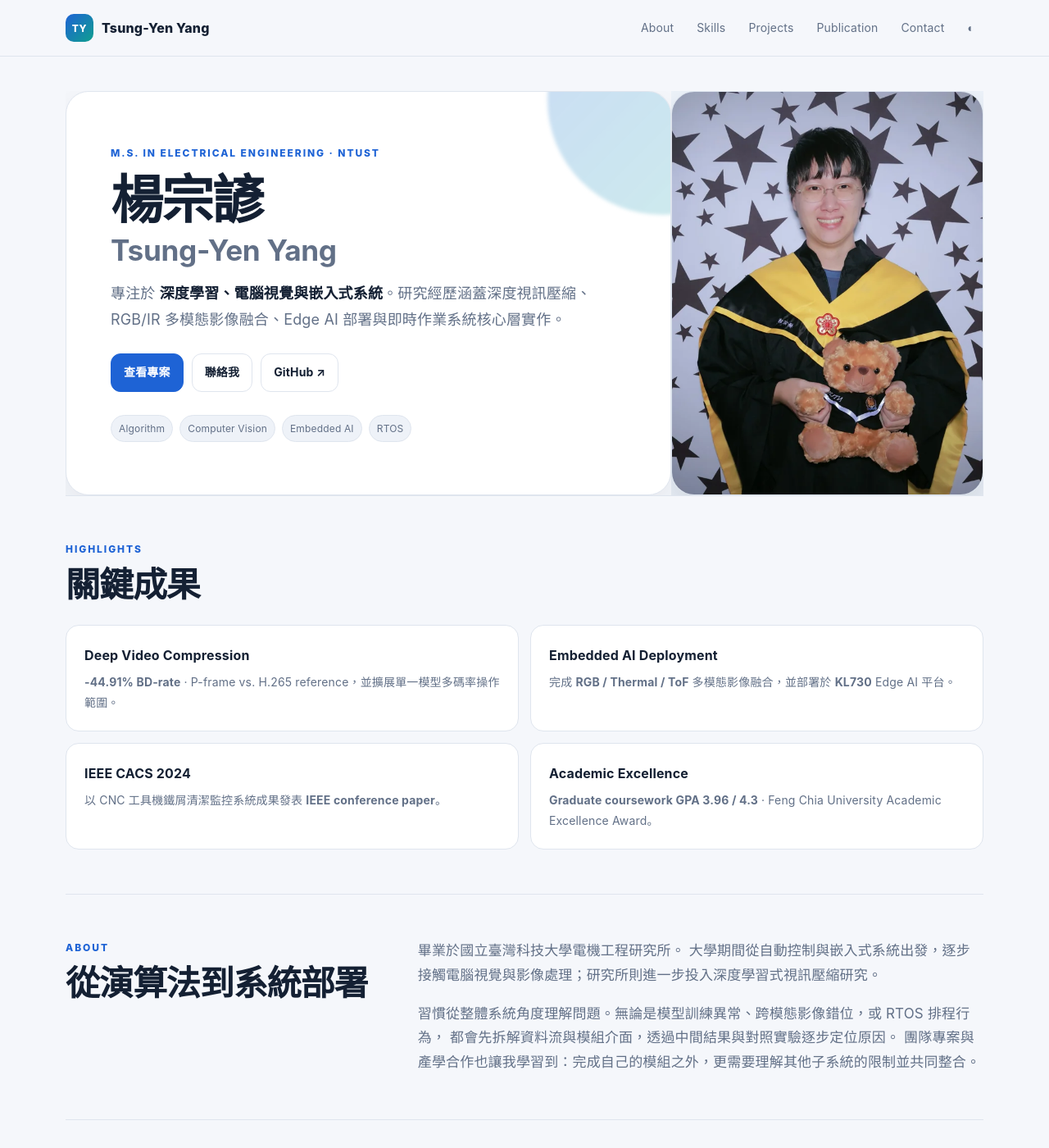
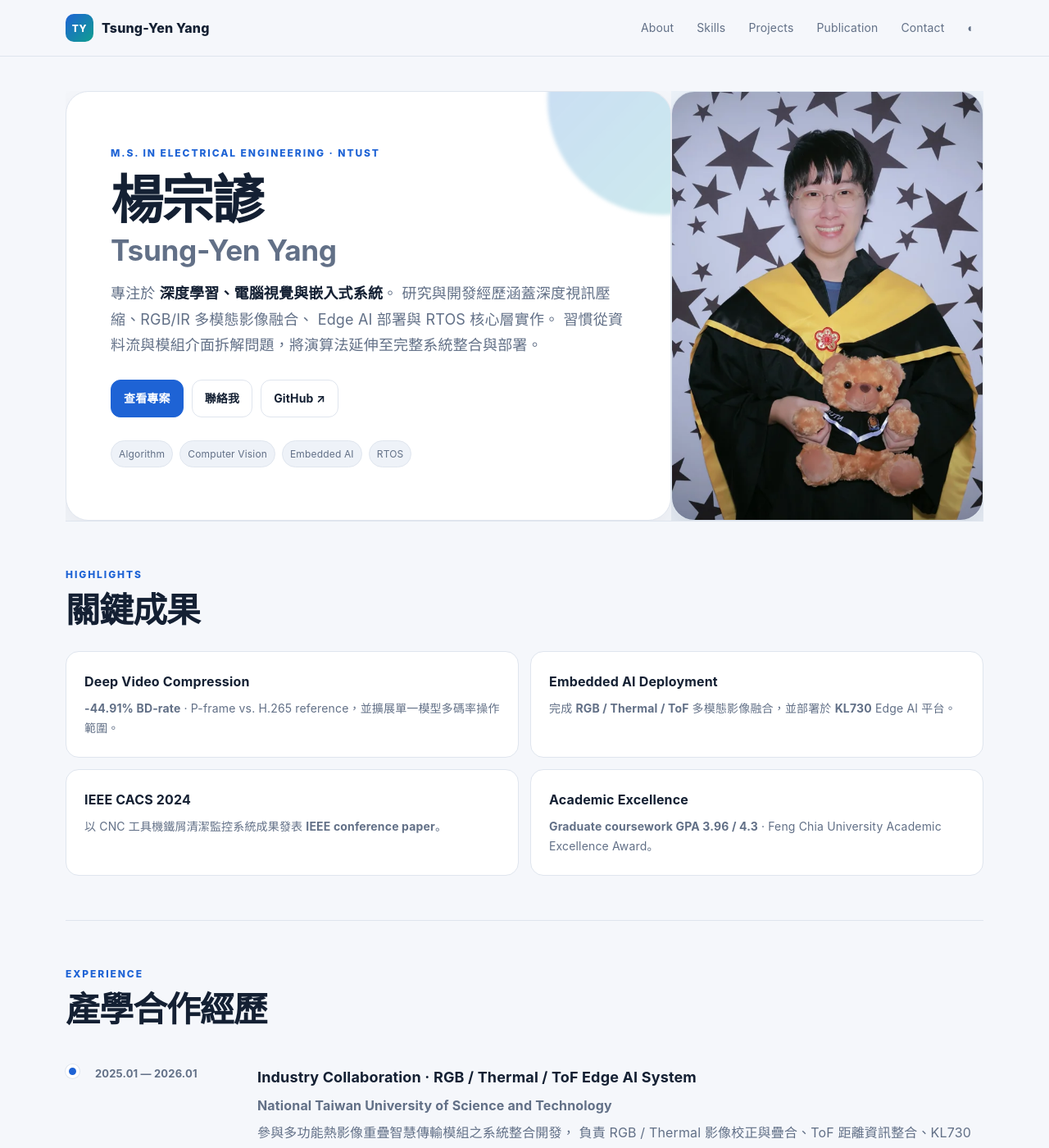
Before and after one commit to gg09038/gg09038.github.io, a Jekyll site: the page built from index.md, in a window 1280 px wide and 1400 px high. Shown: the whole window at 82% size. Built offline with Jekyll 4.4.1, drawn with Linux system fonts in a browser that asks for light colours.

Commit message:
Update index.md

```diff
--- a/index.md
+++ b/index.md
@@ -13,8 +13,10 @@ layout: default
     </h1>
 
     <p class="hero-lead">
-      專注於 <strong>深度學習、電腦視覺與嵌入式系統</strong>。研究經歷涵蓋深度視訊壓縮、
-      RGB/IR 多模態影像融合、Edge AI 部署與即時作業系統核心層實作。
+      專注於 <strong>深度學習、電腦視覺與嵌入式系統</strong>。
+      研究與開發經歷涵蓋深度視訊壓縮、RGB/IR 多模態影像融合、
+      Edge AI 部署與 RTOS 核心層實作。
+      習慣從資料流與模組介面拆解問題，將演算法延伸至完整系統整合與部署。
     </p>
 
     <div class="hero-actions">
@@ -169,24 +171,6 @@ layout: default
   </div>
 </section>
 
-<section id="about" class="section-block two-col">
-  <div>
-    <div class="section-kicker">ABOUT</div>
-    <h2>從演算法到系統部署</h2>
-  </div>
-  <div class="about-copy">
-    <p>
-      畢業於國立臺灣科技大學電機工程研究所。
-      大學期間從自動控制與嵌入式系統出發，逐步接觸電腦視覺與影像處理；研究所則進一步投入深度學習式視訊壓縮研究。
-    </p>
-    <p>
-      習慣從整體系統角度理解問題。無論是模型訓練異常、跨模態影像錯位，或 RTOS 排程行為，
-      都會先拆解資料流與模組介面，透過中間結果與對照實驗逐步定位原因。
-      團隊專案與產學合作也讓我學習到：完成自己的模組之外，更需要理解其他子系統的限制並共同整合。
-    </p>
-  </div>
-</section>
-
 <section class="section-block">
   <div class="section-heading">
     <div>
```
